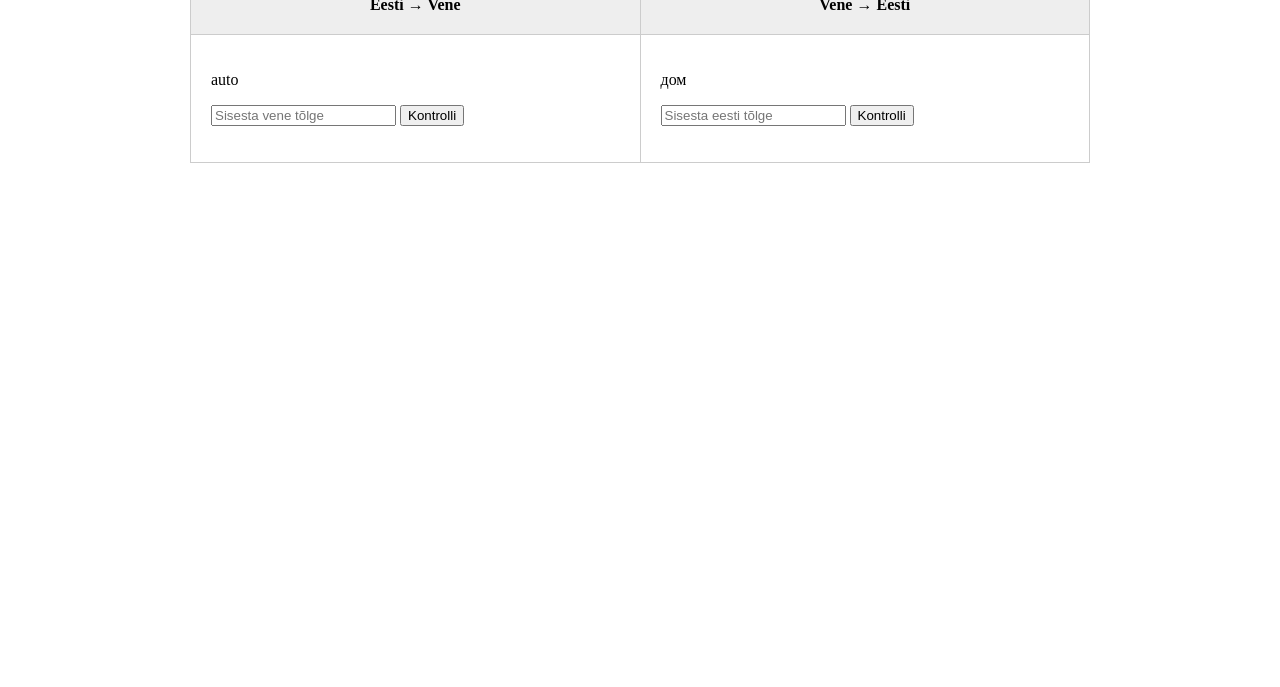
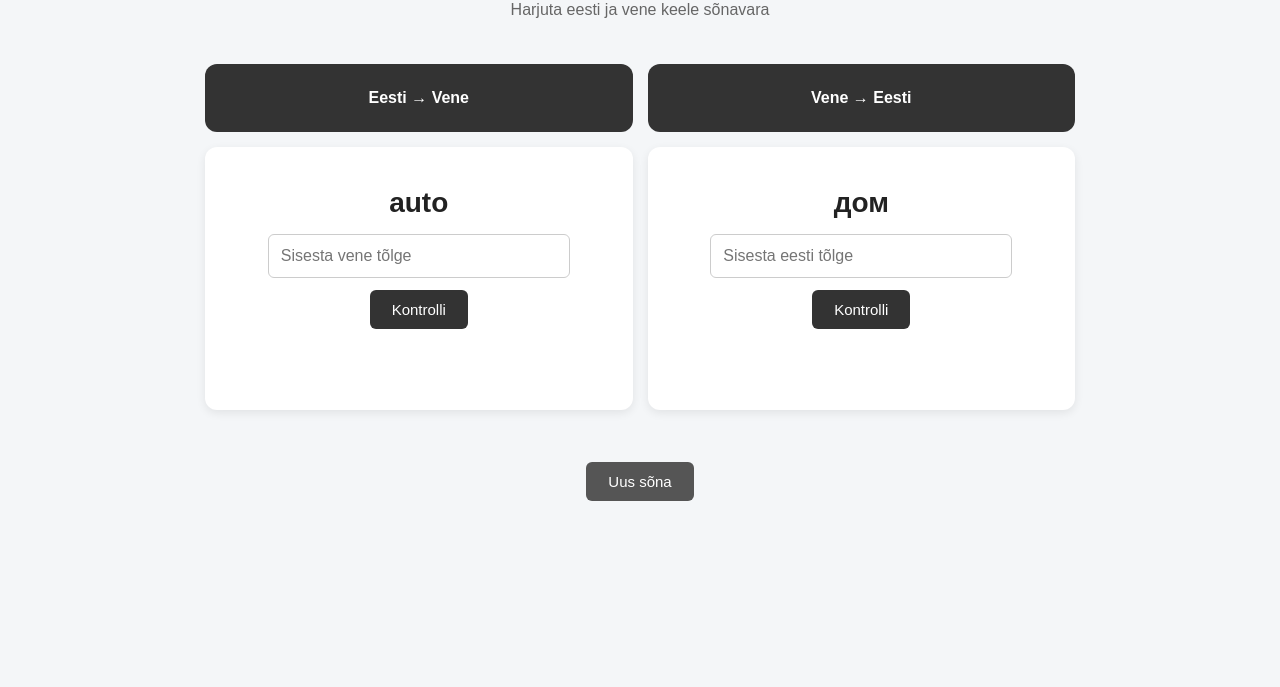
Before and after one commit to TwoSao/Random-sonad, a website: page index.html in a window 1280 px wide. Shown: the part 113-800 px from the top of the page. Drawn offline with Linux system fonts and the light colour scheme.

Commit message:
Improve design and add refresh button

```diff
--- a/index.html
+++ b/index.html
@@ -9,6 +9,7 @@
 <body>
 
 <h1>Random sõnad</h1>
+<p class="subtitle">Harjuta eesti ja vene keele sõnavara</p>
 
 <table>
     <tr>
@@ -18,21 +19,25 @@
 
     <tr>
         <td>
-            <p id="questionEt"></p>
+            <p class="word" id="questionEt"></p>
             <input type="text" id="answerRu" placeholder="Sisesta vene tõlge">
+            <br>
             <button id="checkRuButton">Kontrolli</button>
-            <p id="resultRu"></p>
+            <p class="result" id="resultRu"></p>
         </td>
 
         <td>
-            <p id="questionRu"></p>
+            <p class="word" id="questionRu"></p>
             <input type="text" id="answerEt" placeholder="Sisesta eesti tõlge">
+            <br>
             <button id="checkEtButton">Kontrolli</button>
-            <p id="resultEt"></p>
+            <p class="result" id="resultEt"></p>
         </td>
     </tr>
 </table>
 
+<button id="refreshButton" onclick="location.reload()">Uus sõna</button>
+
 <script src="script.js"></script>
 </body>
 </html>
--- a/script.js
+++ b/script.js
@@ -1,3 +1,5 @@
+// Sõnade massiiv sisaldab eesti ja vene keele tõlkeid.
+
 const sonad = [
     { eesti: "kass", vene: "кошка" },
     { eesti: "koer", vene: "собака" },
--- a/style.css
+++ b/style.css
@@ -1,16 +1,84 @@
+* {
+    box-sizing: border-box;
+}
+
+body {
+    font-family: Arial, sans-serif;
+    background: #f4f6f8;
+    color: #222;
+    text-align: center;
+    margin: 0;
+    padding: 40px 20px;
+}
+
+h1 {
+    margin-bottom: 10px;
+}
+
+.subtitle {
+    color: #666;
+    margin-bottom: 30px;
+}
+
 table {
-    width: 80%;
+    width: 90%;
     max-width: 900px;
-    margin: 30px auto;
-    border-collapse: collapse;
+    margin: 0 auto 25px;
+    border-collapse: separate;
+    border-spacing: 15px;
 }
 
 th,
 td {
-    border: 1px solid #ccc;
-    padding: 20px;
+    width: 50%;
+    padding: 25px;
+    border-radius: 12px;
 }
 
 th {
-    background-color: #eeeeee;
+    background: #333;
+    color: white;
 }
+
+td {
+    background: white;
+    box-shadow: 0 3px 10px rgba(0, 0, 0, 0.08);
+}
+
+.word {
+    font-size: 28px;
+    font-weight: bold;
+    margin: 15px;
+}
+
+input {
+    width: 80%;
+    padding: 12px;
+    border: 1px solid #ccc;
+    border-radius: 6px;
+    font-size: 16px;
+}
+
+button {
+    margin-top: 12px;
+    padding: 11px 22px;
+    border: none;
+    border-radius: 6px;
+    background: #333;
+    color: white;
+    cursor: pointer;
+    font-size: 15px;
+}
+
+button:hover {
+    background: #555;
+}
+
+.result {
+    min-height: 24px;
+    font-weight: bold;
+}
+
+#refreshButton {
+    background: #555;
+}
```
